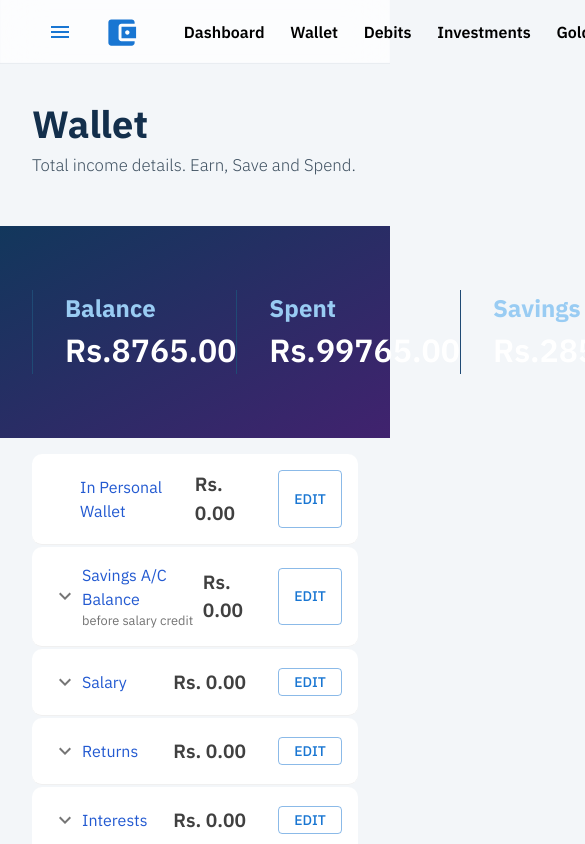
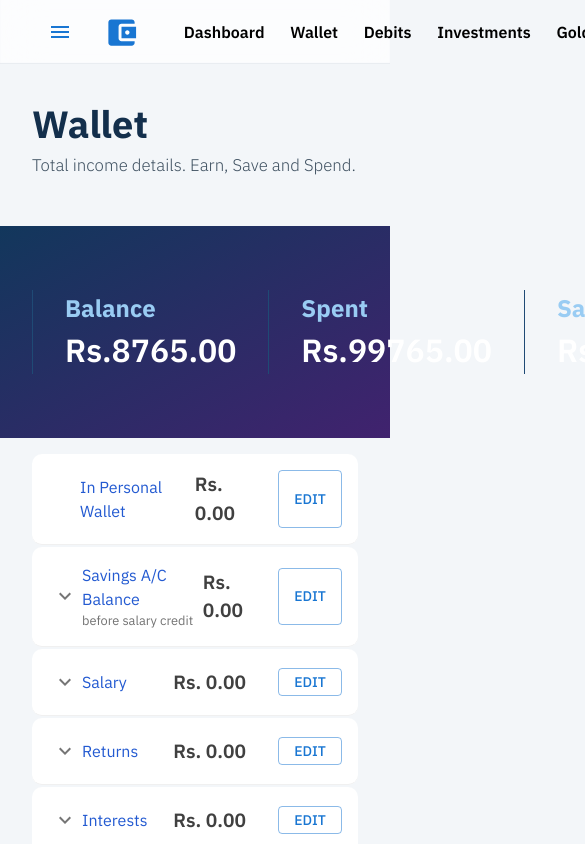
Before and after one commit to cra2ycoder/my-finance, a Next.js app: page /wallet in a window 390 px wide. Shown: the top 844 px of the page, 585 px wide, since content can reach past the window. Built offline with nearby package versions, Linux system fonts and the light colour scheme.

Commit message:
money alignments in responsive

```diff
--- a/styles/global.css
+++ b/styles/global.css
@@ -92,3 +92,17 @@ a {
     text-align: left;
   }
 }
+
+@media (max-width: 640px) {
+  .wallet-info-panel {
+    grid-template-columns: repeat(1, 1fr);
+    gap: 2rem;
+  }
+}
+
+@media (min-width: 641px) and (max-width: 1024px) {
+  .wallet-info-panel {
+    grid-template-columns: repeat(2, 1fr);
+    gap: 2rem;
+  }
+}
```
